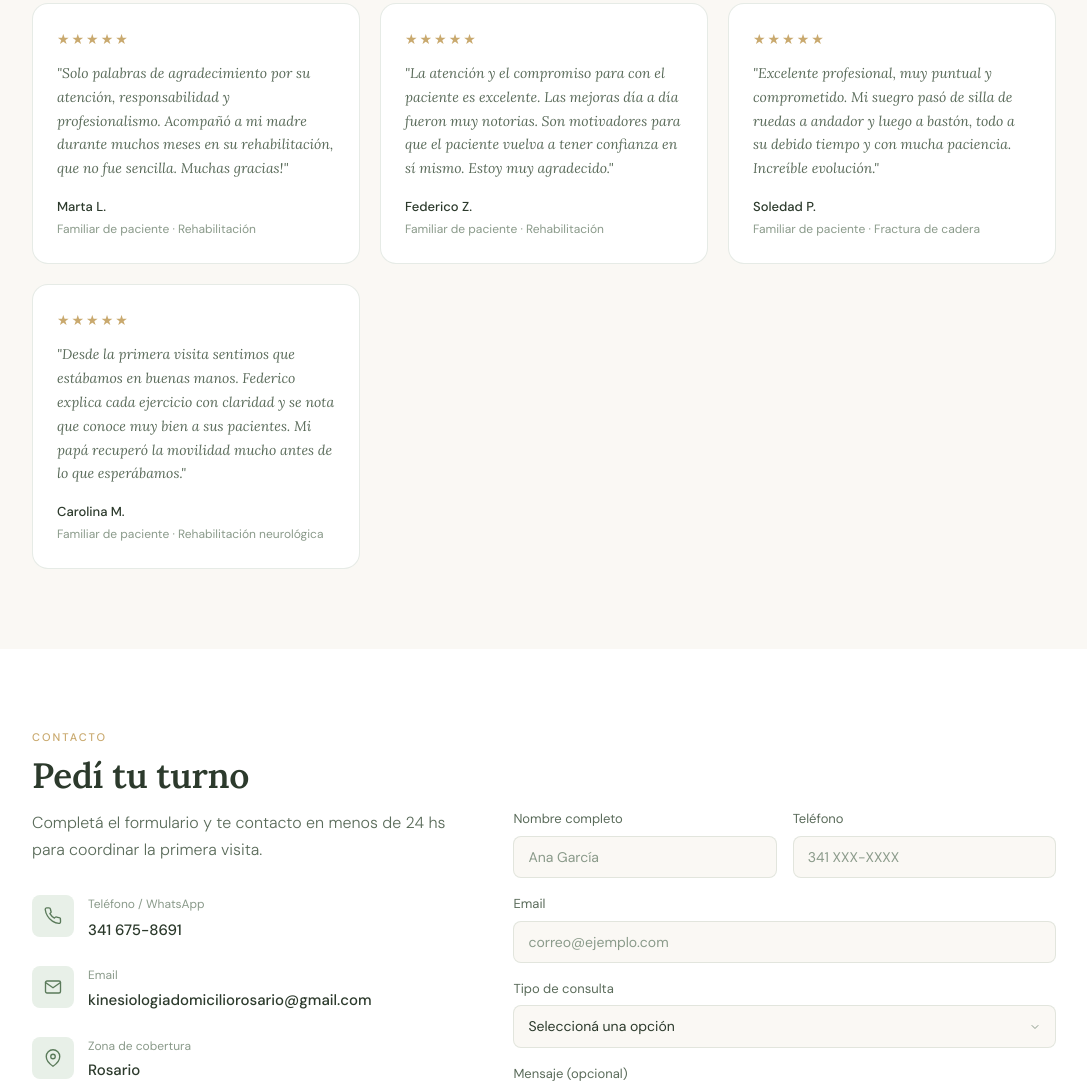
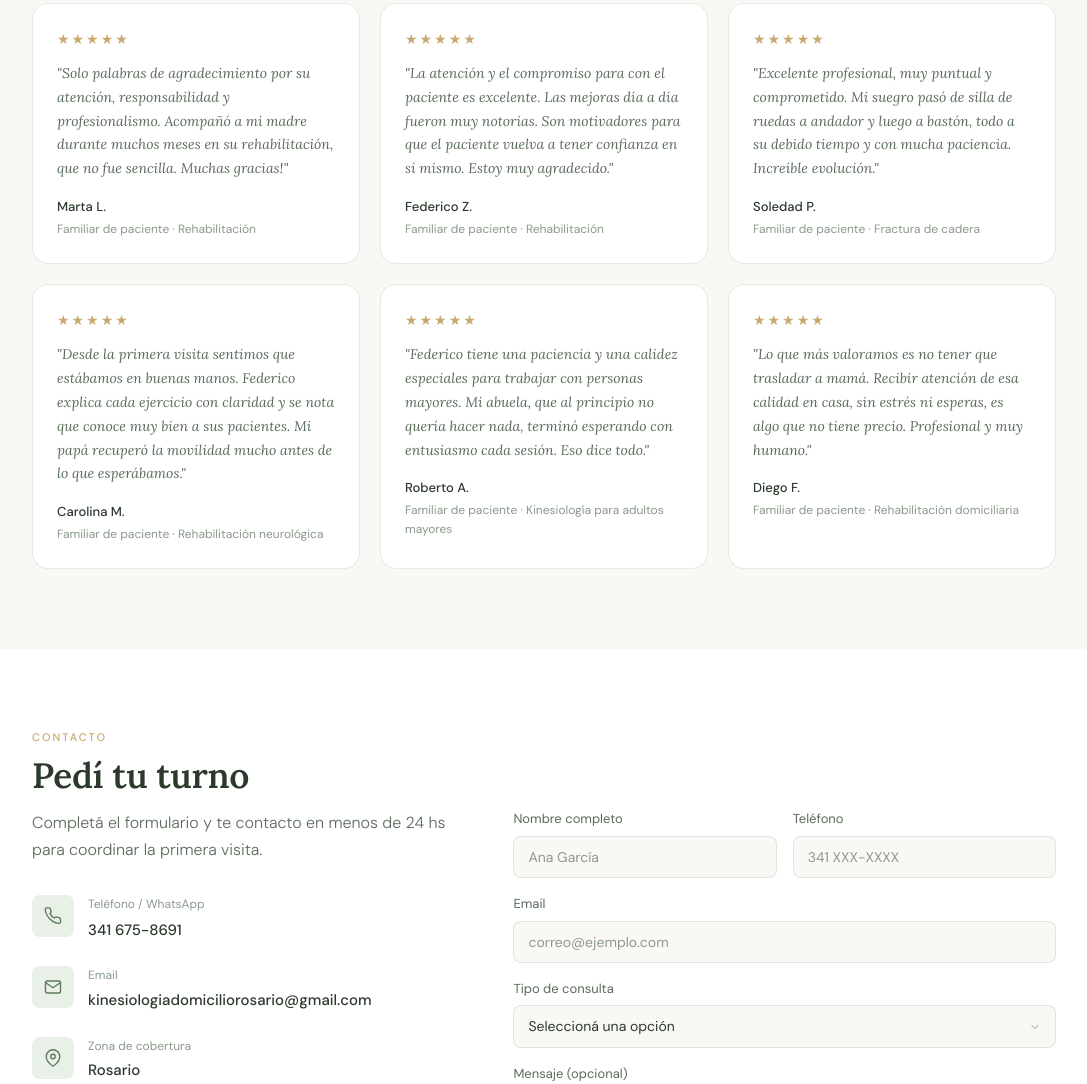
Before and after one commit to FogliattoFederico/nuevositiokinesiologia, a website: page index.html in a window 1280 px wide. Shown: the part 2634-3718 px from the top of the page, without its empty margins (96-1183 px from the left). Drawn offline with Linux system fonts and the light colour scheme.

Commit message:
agregando testimonios

```diff
--- a/index.html
+++ b/index.html
@@ -414,6 +414,33 @@
               Familiar de paciente · Rehabilitación neurológica
             </div>
           </div>
+
+          <div class="testimonial-card">
+            <div class="testimonial-card__stars">★★★★★</div>
+            <p class="testimonial-card__text">
+              "Federico tiene una paciencia y una calidez especiales para
+              trabajar con personas mayores. Mi abuela, que al principio no
+              quería hacer nada, terminó esperando con entusiasmo cada sesión.
+              Eso dice todo."
+            </p>
+            <div class="testimonial-card__author">Roberto A.</div>
+            <div class="testimonial-card__role">
+              Familiar de paciente · Kinesiología para adultos mayores
+            </div>
+          </div>
+
+          <div class="testimonial-card">
+            <div class="testimonial-card__stars">★★★★★</div>
+            <p class="testimonial-card__text">
+              "Lo que más valoramos es no tener que trasladar a mamá. Recibir
+              atención de esa calidad en casa, sin estrés ni esperas, es algo
+              que no tiene precio. Profesional y muy humano."
+            </p>
+            <div class="testimonial-card__author">Diego F.</div>
+            <div class="testimonial-card__role">
+              Familiar de paciente · Rehabilitación domiciliaria
+            </div>
+          </div>
         </div>
       </div>
     </section>
```
